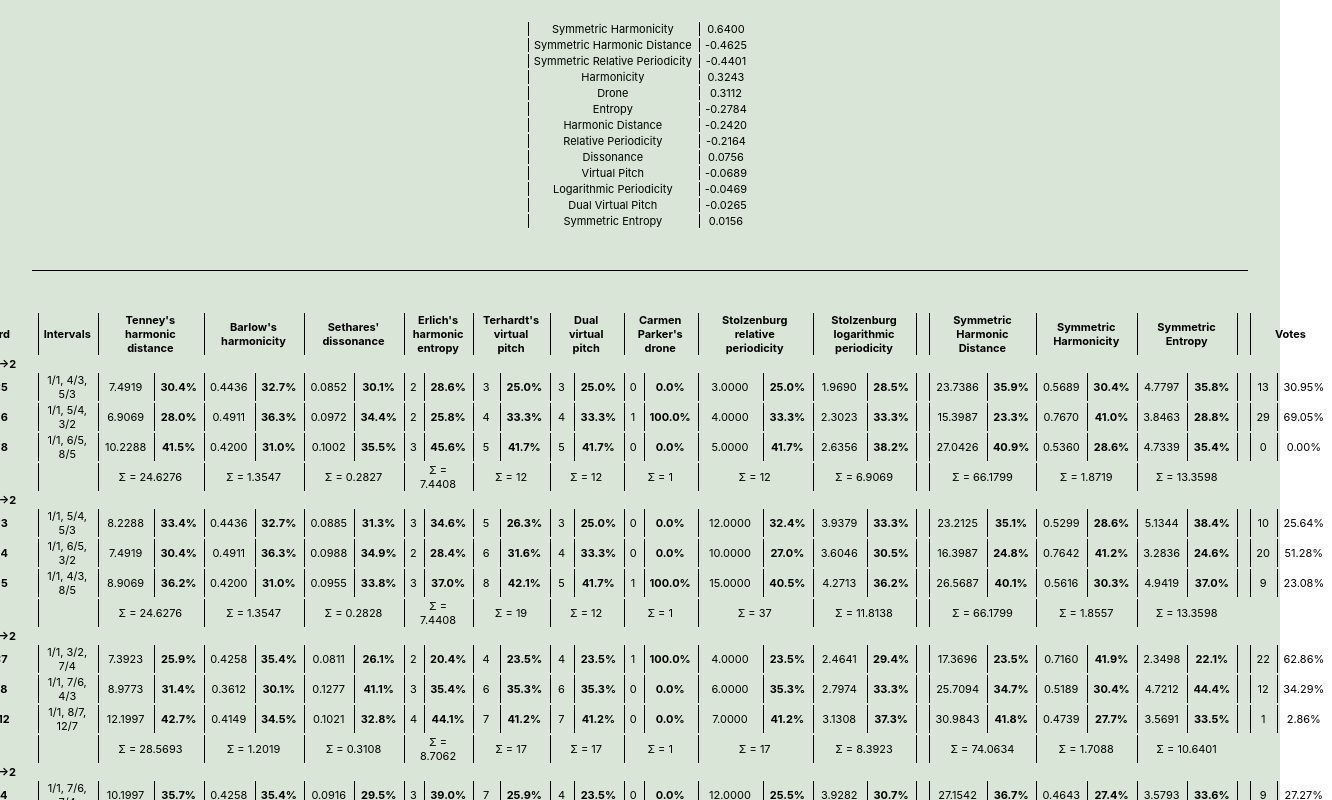
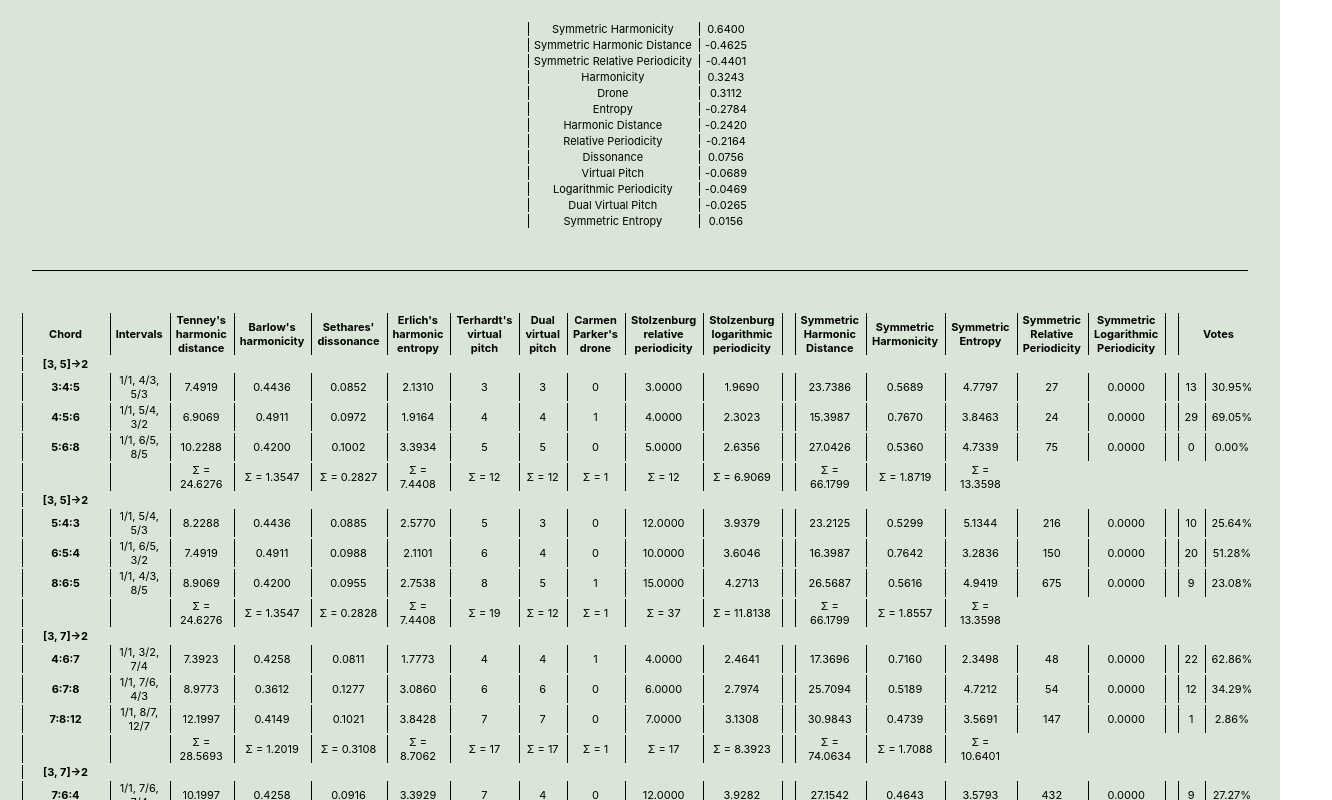
Before and after one commit to PauRosello97/harmonic-root-data, a React (Create React App) app: page /chords/results in a window 1280 px wide. Shown: the top 800 px of the page, 1332 px wide, since content can reach past the window. Built offline with nearby package versions, Linux system fonts and the light colour scheme.

Commit message:
hide percentage

```diff
--- a/src/views/Results/Results.tsx
+++ b/src/views/Results/Results.tsx
@@ -856,8 +856,10 @@ function Results() {
                         <th colSpan={2}>Stolzenburg <br /> logarithmic <br /> periodicity</th>
                         <th />
                         <th colSpan={2}>Symmetric <br /> Harmonic <br /> Distance</th>
-                        <th colSpan={2}>Symmetric <br />Harmonicity</th>
-                        <th colSpan={2}>Symmetric <br />Entropy</th>
+                        <th colSpan={2}>Symmetric <br /> Harmonicity</th>
+                        <th colSpan={2}>Symmetric <br /> Entropy</th>
+                        <th colSpan={2}>Symmetric <br /> Relative <br /> Periodicity</th>
+                        <th colSpan={2}>Symmetric <br /> Logarithmic <br /> Periodicity</th>
                         <th />
                         <th colSpan={2}>Votes</th>
                     </tr>
@@ -870,8 +872,8 @@ function Results() {
 
                                 const ModelCells = (props: {value: number, total: number, decimals: number}) => {
                                     return <>
-                                        <td>{props.value.toFixed(props.decimals)}</td>
-                                        <td className={styles.b}>{(100 * props.value / props.total).toFixed(1)}%</td>
+                                        <td colSpan={2}>{props.value.toFixed(props.decimals)}</td>
+                                        {/* <td className={styles.b}>{(100 * props.value / props.total).toFixed(1)}%</td> */}
                                     </>
                                 }
 
@@ -881,7 +883,7 @@ function Results() {
                                     <ModelCells value={answer.harmonicDistance} total={question.EHarmonicDistance} decimals={4} />
                                     <ModelCells value={answer.harmonicity} total={question.EHarmonicity} decimals={4} />
                                     <ModelCells value={answer.dissonance} total={question.EDissonance} decimals={4} />
-                                    <ModelCells value={answer.harmonicEntropy} total={question.EHarmonicEntropy} decimals={0} />
+                                    <ModelCells value={answer.harmonicEntropy} total={question.EHarmonicEntropy} decimals={4} />
                                     <ModelCells value={answer.virtualPitch} total={question.EVirtualPitch} decimals={0} /> {/* Virtual pitch */}
                                     <ModelCells value={answer.dualVirtualPitch} total={question.EDualVirtualPitch} decimals={0} /> {/* Dual */}
                                     <ModelCells value={answer.droneValue} total={question.EDroneValue} decimals={0} /> {/* Carmen Parker */}
@@ -891,6 +893,8 @@ function Results() {
                                     <ModelCells value={answer.symmetricHarmonicDistance} total={question.ESymmetricHarmonicDistance} decimals={4} />
                                     <ModelCells value={answer.symmetricHarmonicity} total={question.ESymmetricHarmonicity} decimals={4} />
                                     <ModelCells value={answer.symmetricEntropy} total={question.ESymmetricEntropy} decimals={4} />
+                                    <ModelCells value={answer.symmetricRelativePeriodicity} total={question.ESymmetricRelativePeriodicity} decimals={0} />
+                                    <ModelCells value={0} total={1} decimals={4} />
                                     <td />
                                     <td>{answer.votes}</td>
                                     <td>{(100 * answer.votes / question.votes).toFixed(2)}%</td>
```
